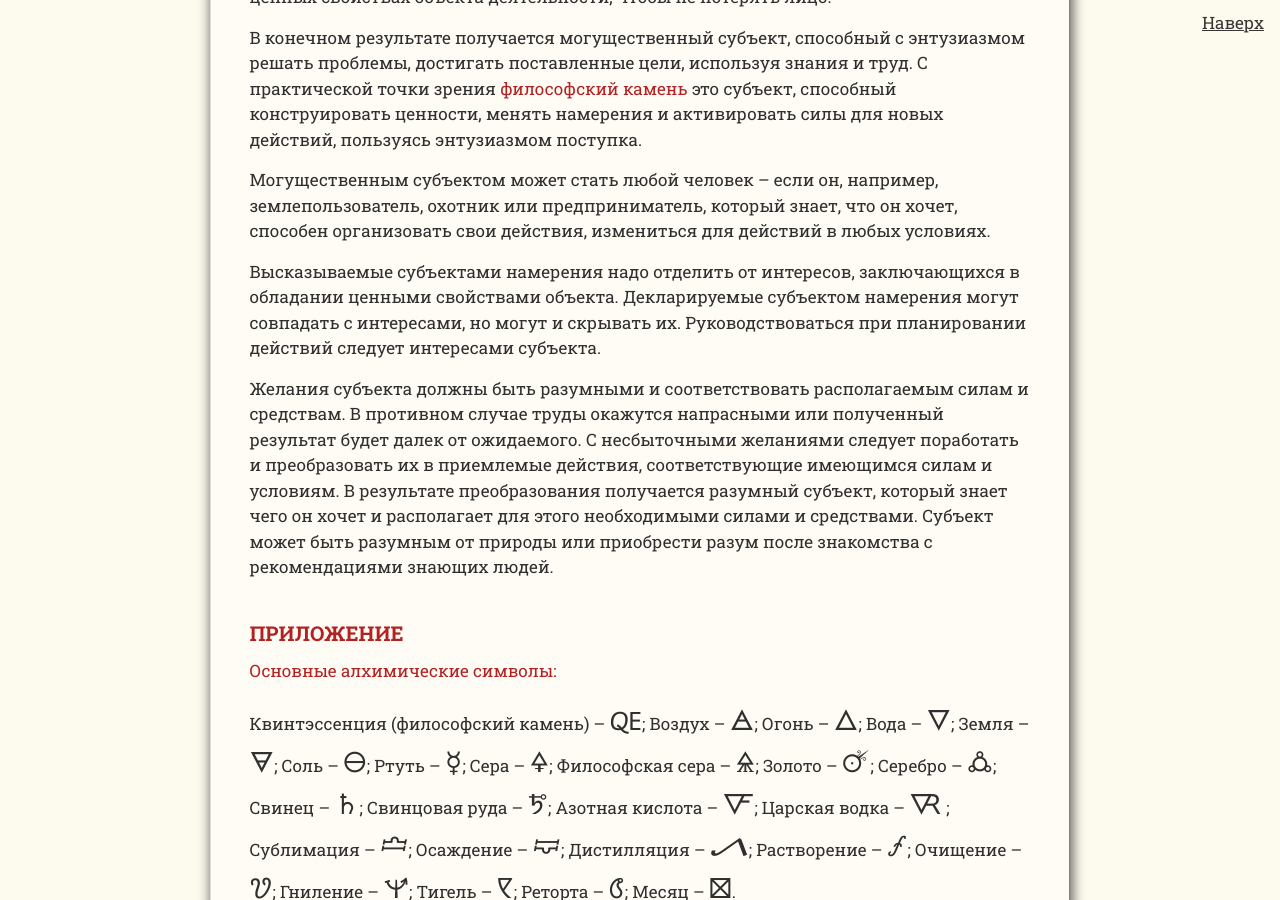
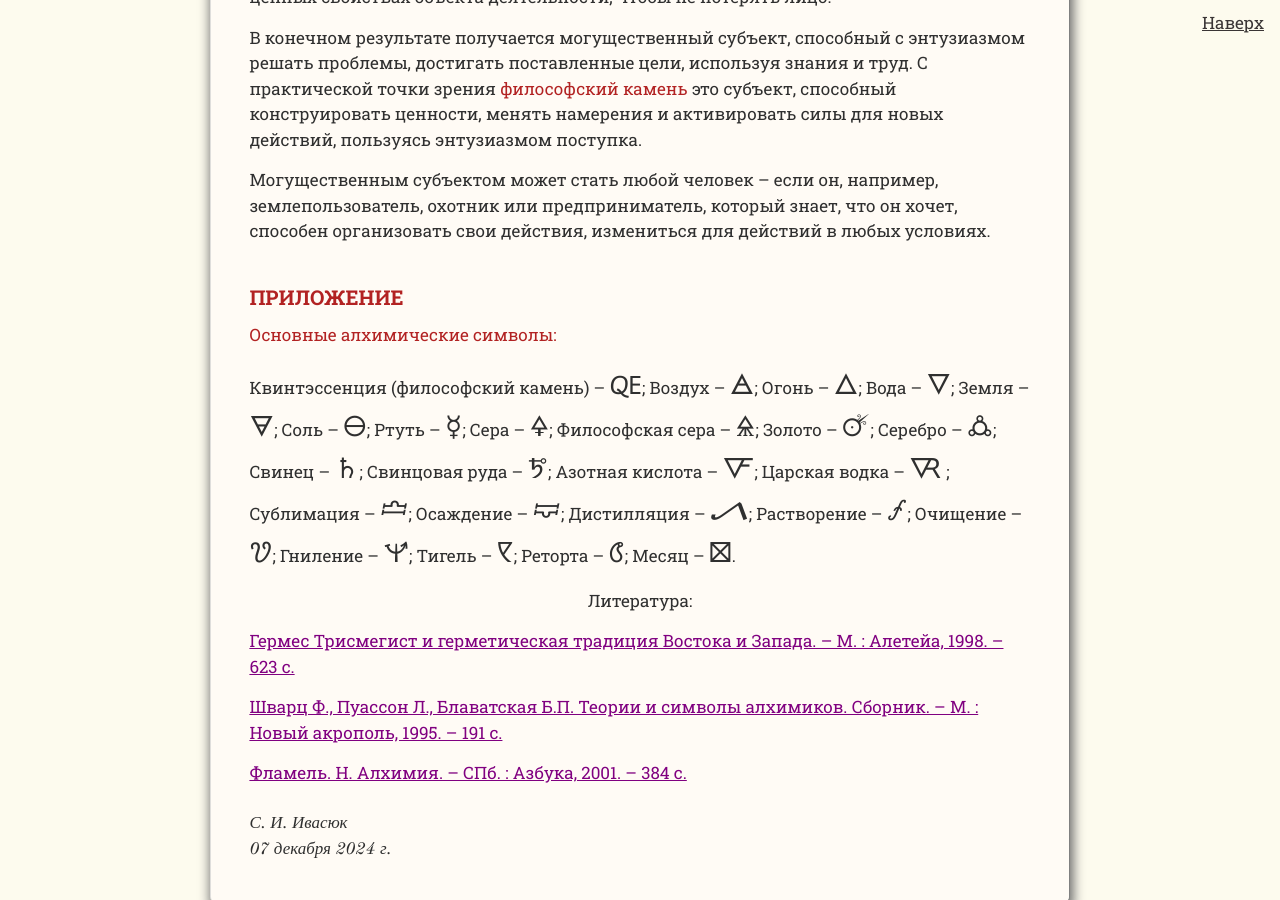
Before and after one commit to SergSi/land-use-art, a Jekyll site: the page built from _posts/2024-12-07-alhimia.md, in a window 1280 px wide and 900 px high, scrolled down 7041 px. Built offline with Jekyll 4.4.1, drawn with Linux system fonts in a browser that asks for light colours; some web fonts are replaced.

Commit message:
Update 2024-12-07-alhimia.md

```diff
--- a/_posts/2024-12-07-alhimia.md
+++ b/_posts/2024-12-07-alhimia.md
@@ -140,10 +140,6 @@ file-1="Алхимия.png" caption-1="Схема Великого алхими
 
 Могущественным субъектом может стать любой человек – если он, например, землепользователь, охотник или предприниматель, который знает, что он хочет, способен организовать свои действия, измениться для действий в любых условиях.
 
-Высказываемые субъектами намерения надо отделить от интересов, заключающихся в обладании ценными свойствами объекта. Декларируемые субъектом намерения могут совпадать с интересами, но могут и скрывать их.  Руководствоваться при планировании действий следует интересами субъекта.
-
-Желания субъекта должны быть разумными и соответствовать располагаемым силам и средствам. В противном случае труды окажутся напрасными или полученный результат будет далек от ожидаемого. С несбыточными желаниями следует поработать и преобразовать их в приемлемые действия, соответствующие имеющимся силам и условиям. В результате преобразования получается разумный субъект, который знает чего он хочет и располагает для этого необходимыми силами и средствами. Субъект может быть разумным от природы или приобрести разум после знакомства с рекомендациями знающих людей.
-
 # Приложение
 
 **Основные алхимические символы:**
```
